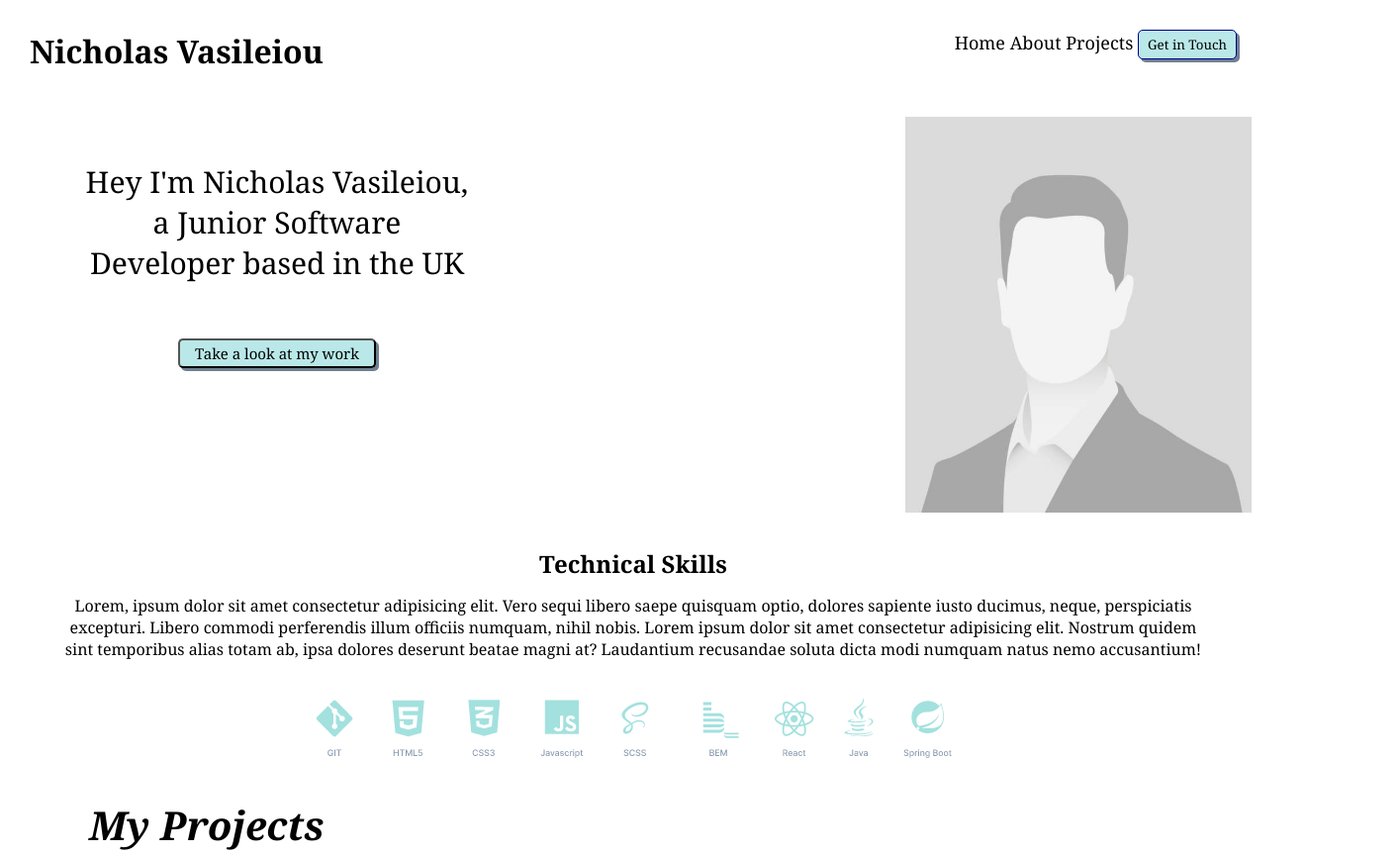
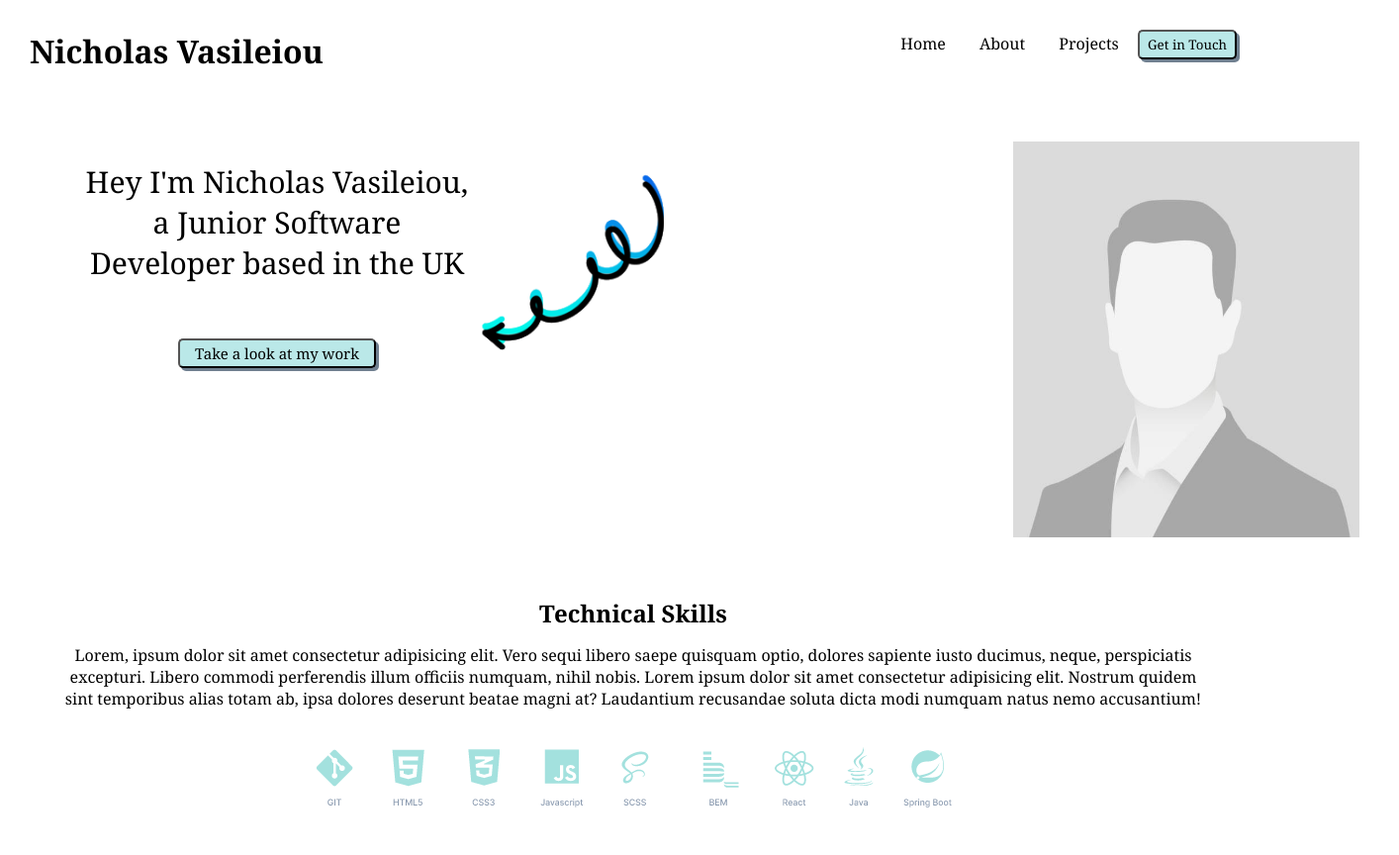
Before and after one commit to blueretrograde/portfolio, a plain HTML site: page index.html in a window 1280 px wide. Shown: the top 864 px of the page at 99% size, 1414 px wide, since content can reach past the window. Drawn offline with Linux system fonts and the light colour scheme.

Commit message:
fixed some colours and hover actions and added an image

```diff
--- a/__layout.scss
+++ b/__layout.scss
@@ -8,6 +8,17 @@ border-style: border-box;
 display: flex;
 justify-content: space-between;
 margin: 30px;
+}
+
+.header__button {
+    margin-right: 15px; margin-left: 15px;
+}
+
+.image__arrow {
+    height: 200px;
+    margin-top: 65px;
+    margin-right: 400px;
+
 }
 
 .main__intro {
@@ -27,7 +38,8 @@ text-align: center;
 .main__photo {
     height: 400px;
     width: 350px;
-    margin: 15px;
+    padding: 40px;
+    margin-left: -100px;
 }
 
 .main__techskills {
--- a/__typography.scss
+++ b/__typography.scss
@@ -13,7 +13,6 @@ $secondary-color: #272643;
 .header__getintouch {
 color: black;
 background-color: $primary-color;
-border: solid 1px darkblue;
 border-radius: 5px 5px 5px 5px;
 width: 100px;
 height: 30px;
@@ -53,7 +52,7 @@ color: $primary-color;
     background-color: $primary-color;
     width: 90px;
     border-radius: 5px 5px 5px 5px;
-    font-size: 20px;
+    font-size: 15px;
     box-shadow: slategray 3px 3px;
 }
 
@@ -61,7 +60,18 @@ color: $primary-color;
     background-color: $primary-color;
     width: 90px;
     border-radius: 5px 5px 5px 5px;
-    font-size: 20px;
+    font-size: 15px;
     box-shadow: slategray 3px 3px;
 
 }
+
+.projectslide__code:hover, .projectslide__preview:hover {
+    background-color: $secondary-color;
+    color: #BAE8E8;
+}
+
+.main__button:active, .header__getintouch:active {
+    background-color: $secondary-color;
+    color: #BAE8E8;
+
+}
--- a/index.html
+++ b/index.html
@@ -13,10 +13,10 @@
     <div>
     <h1>Nicholas Vasileiou</h1>
     </div>
-    <div class="header__buttons">
-    <a>Home</a>
-    <a>About</a>
-    <a>Projects</a>
+    <div>
+    <a class="header__button">Home</a>
+    <a class="header__button">About</a>
+    <a class="header__button">Projects</a>
     <button class="header__getintouch">Get in Touch</button>
     </div>
 </div>
@@ -29,6 +29,8 @@
 
             <button class="main__button">Take a look at my work</button>
         </div>
+
+        <img class="image__arrow" src="images/arrow.png" alt="image of an arrow">
 
 
         <img class="main__photo" src="images/placeholder.jpeg" alt="just a placeholder image">
```
Also changed, not shown: images/arrow.png (added), main.css, 1 other file.
